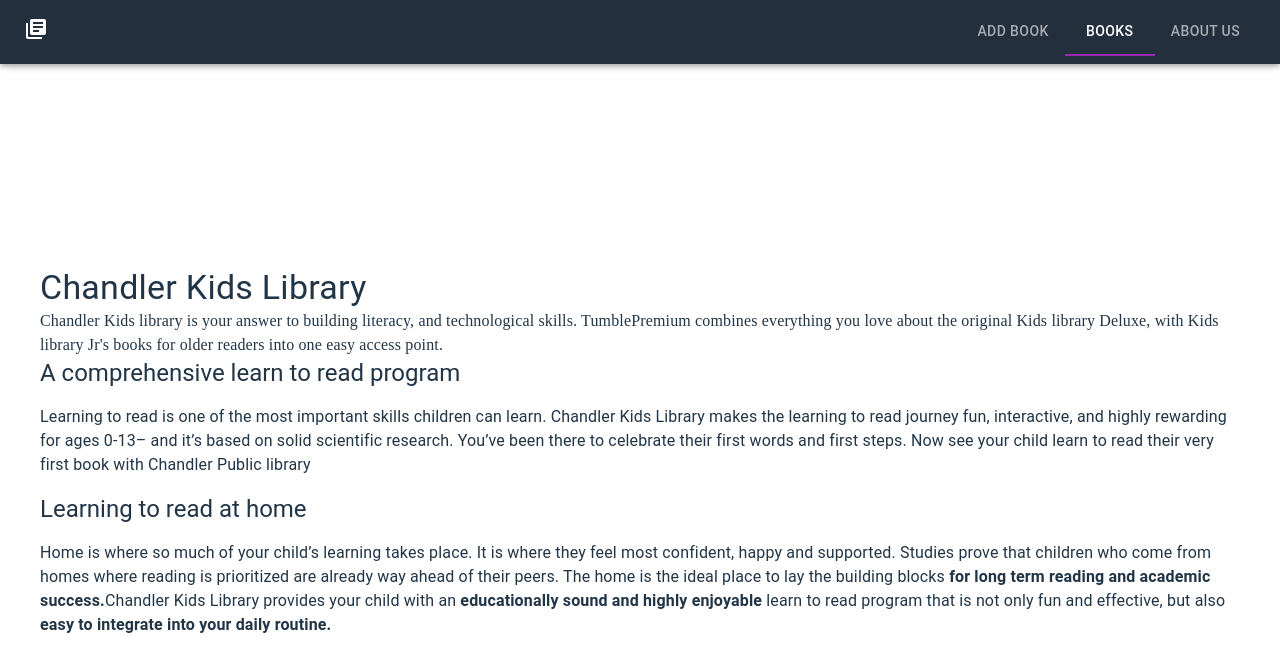
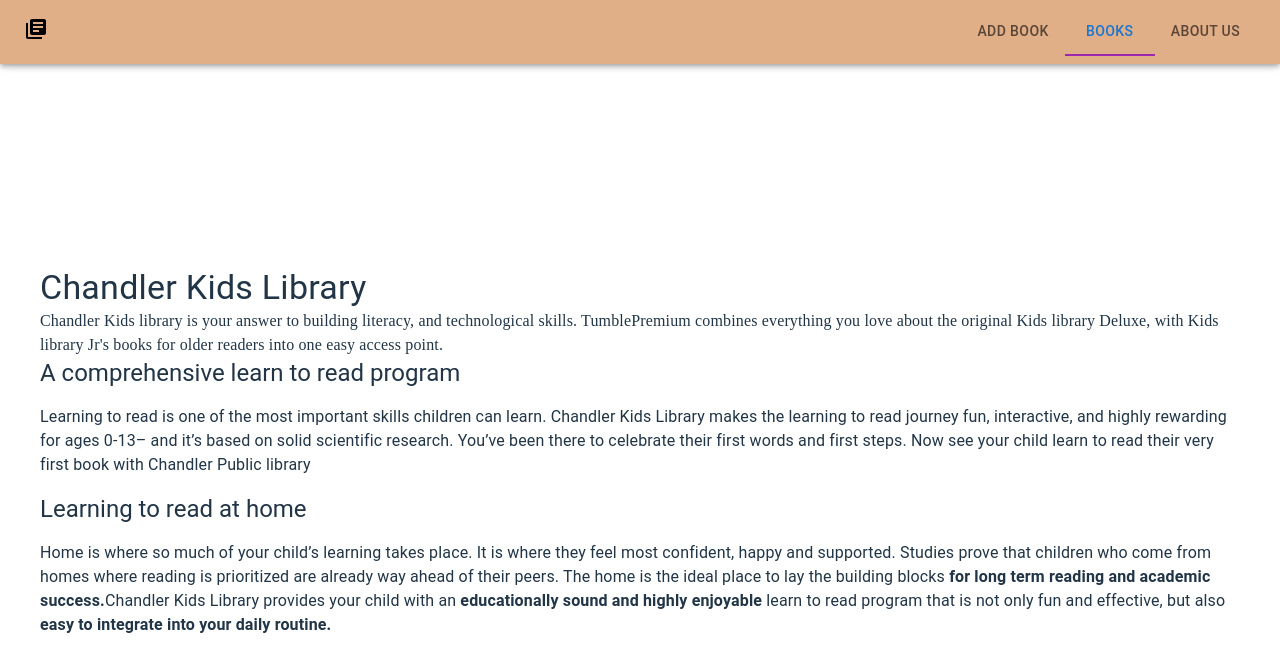
Before and after one commit to Maremar3/Ghabyous-Maryana-Library-capstone, a React (Vite) app: page /About in a window 1280 px wide. Shown: the top 672 px of the page. Built offline with nearby package versions, Linux system fonts and the light colour scheme.

Commit message:
added new css

```diff
--- a/src/components/Book/Book.css
+++ b/src/components/Book/Book.css
@@ -94,3 +94,6 @@
     transform: translate(-50%, -50%);
     padding: 10px;
  }
+ .displayall{
+    margin-top: 5rem;
+ }
--- a/src/components/Book/BookDetail.jsx
+++ b/src/components/Book/BookDetail.jsx
@@ -57,8 +57,8 @@
             <TextField value={inputs.description} onChange={handleChange} margin="normal" variant='outlined' name="description" />
             <FormLabel>image</FormLabel>
             <TextField margin="normal" value={inputs.image} onChange={handleChange} variant='outlined' name="image" />
-            <FormControlLabel control={<Checkbox checked={checked} onChange={() => setChecked(!checked)} />} label="Label" />
-            <Button variant='contain' type='submit'>
+            {/* <FormControlLabel control={<Checkbox checked={checked} onChange={() => setChecked(!checked)} />} label="Label" /> */}
+            <Button variant='outlined' type='submit'>
               Update Book
             </Button>
 
--- a/src/components/Book/Books.jsx
+++ b/src/components/Book/Books.jsx
@@ -15,7 +15,7 @@
   console.log(books)
 
   return (
-    <div>
+    <div className='displayall'>
       <ul>
         {books &&
           books.map((book, i) => (
--- a/src/components/Header.jsx
+++ b/src/components/Header.jsx
@@ -8,15 +8,15 @@
   //this is our blue header has four links , the first one on left hand an icon
   return (
     <div>
-      <AppBar sx={{ backgroundColor: '#232F3D' }} position="fixed">
+      <AppBar sx={{ backgroundColor: '#E0AE87' }} position="fixed">
           <Toolbar>
-          <NavLink to="/" style={{color:"white"}}>
+          <NavLink to="/" style={{color:"black"}}>
           <Typography>
             <LibraryBooksIcon />
           </Typography></NavLink>
           <Tabs
             sx={{ ml: "auto" }}
-            textColor="inherit" indicatorColor="secondary" value={value} onChange={(e, val) => setValue(val)}>
+            color="black" indicatorColor="secondary" value={value} onChange={(e, val) => setValue(val)}>
             <Tab LinkComponent={NavLink} to="/add" label="Add Book" />
             <Tab LinkComponent={NavLink} to="/Books" label="Books" />
             <Tab LinkComponent={NavLink} to="/About" label="About Us" />
```
